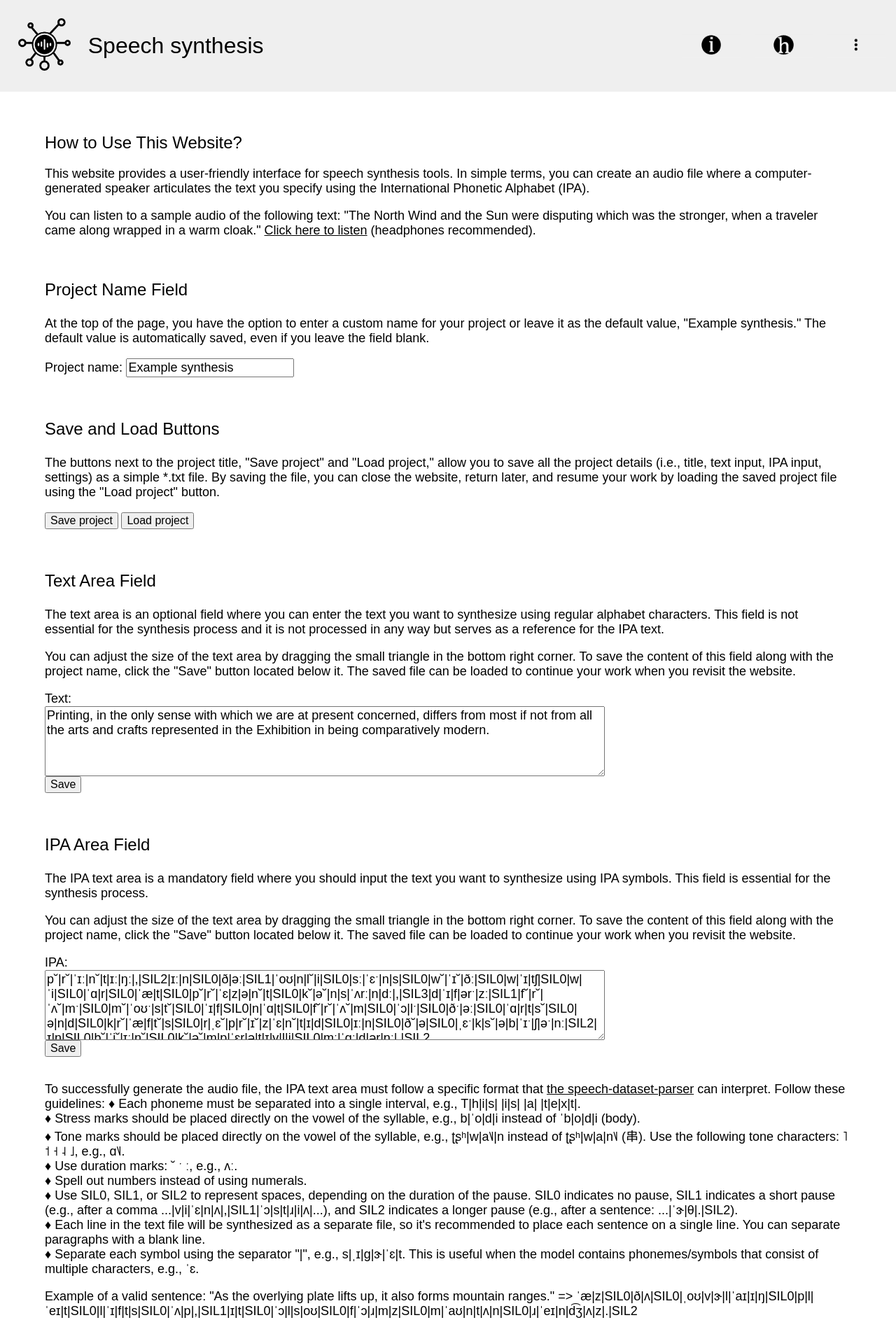
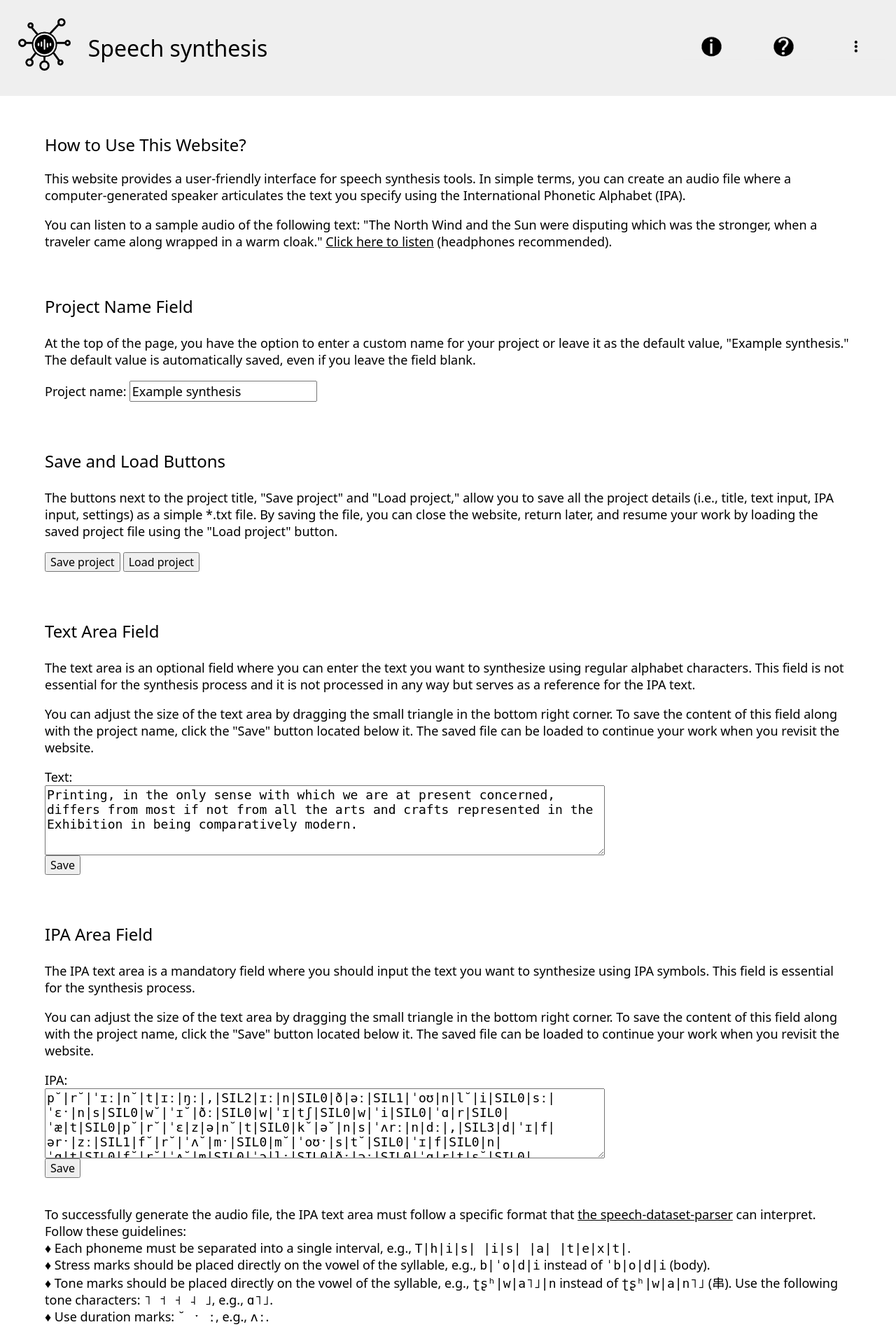
Before and after one commit to ntlprzybysz/synthesis-gui, a Django app: page /synthesis/help/ in a window 1280 px wide. Shown: the top 1896 px of the page at 70% size. Run offline with Django 4.2, Linux system fonts and the light colour scheme.

Commit message:
Changed some CSS and HTML problems, fixed uncached problems, adjusted screenshots accordingly

```diff
--- a/synthesis/static/base.css
+++ b/synthesis/static/base.css
@@ -1,5 +1,5 @@
 body {
-    font-family: Deja Vu Serif, sans-serif;
+    font-family: Noto Sans, sans-serif;
     font-size: medium;
     margin: 0;
     padding: 0;
@@ -7,9 +7,14 @@ body {
 
 input,
 label,
-p,
-textarea {
-    font-family: Deja Vu Serif, sans-serif;
+p {
+    font-family: Noto Sans, sans-serif;
+    font-size: large;
+}
+
+textarea,
+.code {
+    font-family: Andale Mono, monospace;
     font-size: large;
 }
 
@@ -27,7 +32,7 @@ a:hover {
 }
 
 h1 {
-    font-family: Deja Vu Serif, sans-serif;
+    font-family: Noto Sans, sans-serif;
     font-size: xx-large;
     font-weight: normal;
     margin-left: 20px;
@@ -37,7 +42,7 @@ h1 {
 
 h2,
 h3 {
-    font-family: Deja Vu Serif, sans-serif;
+    font-family: Noto Sans, sans-serif;
     font-size: x-large;
     font-weight: normal;
     text-decoration: none;
@@ -45,7 +50,7 @@ h3 {
 
 select,
 select option {
-    font-family: Deja Vu Serif, sans-serif;
+    font-family: Noto Sans, sans-serif;
     font-size: medium;
 }
 
@@ -113,7 +118,7 @@ textarea {
 .primary-button,
 #synthesize-button {
     font-size: medium;
-    font-family: Deja Vu Serif, sans-serif;
+    font-family: Noto Sans, sans-serif;
     text-align: center;
 }
 
@@ -127,7 +132,7 @@ textarea {
     background-color: white;
     border: 1px;
     font-size: large;
-    font-family: Deja Vu Serif, sans-serif;
+    font-family: Noto Sans, sans-serif;
     text-align: center;
     padding: 10px 5px;
 }
@@ -136,7 +141,7 @@ textarea {
     background-color: white;
     border: 1px;
     font-size: large;
-    font-family: Deja Vu Serif, sans-serif;
+    font-family: Noto Sans, sans-serif;
     text-align: center;
     padding: 5px 15px;
 }
--- a/synthesis/templates/help.html
+++ b/synthesis/templates/help.html
@@ -73,29 +73,40 @@
     <p>
         To successfully generate the audio file, the IPA text area must follow a specific format that
         <a href="https://pypi.org/project/speech-dataset-parser/">the speech-dataset-parser</a> can interpret.
-        Follow these guidelines:
-        &diams; Each phoneme must be separated into a single interval, e.g., T|h|i|s| |i|s| |a| |t|e|x|t|.<br>
-        &diams; Stress marks should be placed directly on the vowel of the syllable, e.g., b|ˈo|d|i instead of ˈb|o|d|i (body).<br>
-        &diams; Tone marks should be placed directly on the vowel of the syllable, e.g., ʈʂʰ|w|a˥˩|n instead of ʈʂʰ|w|a|n˥˩ (串).
-        Use the following tone characters: ˥ ˦ ˧ ˨ ˩, e.g., ɑ˥˩.<br>
-        &diams; Use duration marks: ˘ ˑ ː, e.g., ʌː.<br>
+        Follow these guidelines:<br>
+
+        &diams; Each phoneme must be separated into a single interval, e.g., <span class="code">T|h|i|s| |i|s| |a| |t|e|x|t|</span>.<br>
+
+        &diams; Stress marks should be placed directly on the vowel of the syllable, e.g., <span class="code">b|ˈo|d|i</span> instead of
+        <span class="code">ˈb|o|d|i</span> (body).<br>
+
+        &diams; Tone marks should be placed directly on the vowel of the syllable, e.g., <span class="code">ʈʂʰ|w|a˥˩|n</span> instead of
+        <span class="code">ʈʂʰ|w|a|n˥˩</span> (串).
+        Use the following tone characters:  <span class="code">˥ ˦ ˧ ˨ ˩</span>, e.g., <span class="code">ɑ˥˩</span>.<br>
+
+        &diams; Use duration marks: <span class="code">˘ ˑ ː</span>, e.g., <span class="code">ʌː</span>.<br>
+
         &diams; Spell out numbers instead of using numerals.<br>
-        &diams; Use SIL0, SIL1, or SIL2 to represent spaces, depending on the duration of the pause. SIL0 indicates no pause,
-        SIL1 indicates a short pause (e.g., after a comma ...|v|i|ˈɛ|n|ʌ|,|SIL1|ˈɔ|s|t|ɹ|i|ʌ|...), and SIL2 indicates
-        a longer pause (e.g., after a sentence: ...|ˈɝ|θ|.|SIL2).<br>
+
+        &diams; Use <span class="code">SIL0</span>, <span class="code">SIL1</span>, or <span class="code">SIL2</span> to represent spaces,
+        depending on the duration of the pause. <span class="code">SIL0</span> indicates no pause, <span class="code">SIL1</span> indicates
+        a short pause (e.g., after a comma <span class="code">...|v|i|ˈɛ|n|ʌ|,|SIL1|ˈɔ|s|t|ɹ|i|ʌ|...</span>), and
+        <span class="code">SIL2</span> indicates a longer pause (e.g., after a sentence: <span class="code">...|ˈɝ|θ|.|SIL2</span>).<br>
+
         &diams; Each line in the text file will be synthesized as a separate file, so it's recommended to place each sentence
         on a single line. You can separate paragraphs with a blank line.<br>
-        &diams; Separate each symbol using the separator "|", e.g., s|ˌɪ|ɡ|ɝ|ˈɛ|t. This is useful when the model contains
-        phonemes/symbols that consist of multiple characters, e.g., ˈɛ.<br>
+
+        &diams; Separate each symbol using the separator "<span class="code">|</span>", e.g., <span class="code">s|ˌɪ|ɡ|ɝ|ˈɛ|t</span>.
+        This is useful when the model contains phonemes/symbols that consist of multiple characters, e.g., <span class="code">ˈɛ</span>.<br>
     </p>
     <p>
         Example of a valid sentence: "As the overlying plate lifts up, it also forms mountain ranges." =>
-        ˈæ|z|SIL0|ð|ʌ|SIL0|ˌoʊ|v|ɝ|l|ˈaɪ|ɪ|ŋ|SIL0|p|l|ˈeɪ|t|SIL0|l|ˈɪ|f|t|s|SIL0|ˈʌ|p|,|SIL1|ɪ|t|SIL0|ˈɔ|l|s|oʊ|SIL0|f|ˈɔ|ɹ|m|z|SIL0|m|ˈaʊ|n|t|ʌ|n|SIL0|ɹ|ˈeɪ|n|d͡ʒ|ʌ|z|.|SIL2
+        <span class="code">ˈæ|z|SIL0|ð|ʌ|SIL0|ˌoʊ|v|ɝ|l|ˈaɪ|ɪ|ŋ|SIL0|p|l|ˈeɪ|t|SIL0|l|ˈɪ|f|t|s|SIL0|ˈʌ|p|,|SIL1|ɪ|t|SIL0|ˈɔ|l|s|oʊ|SIL0|f|ˈɔ|ɹ|m|z|SIL0|m|ˈaʊ|n|t|ʌ|n|SIL0|ɹ|ˈeɪ|n|d͡ʒ|ʌ|z|.|SIL2</span>
     </p>
     <p>
         Example of an invalid sentence: "Digestion is a vital process which involves the breakdown of
         food into smaller and smaller components, until they can be absorbed and assimilated into the body."
-        => daɪˈʤɛsʧʌn ɪz ʌ ˈvaɪtʌl ˈpɹɑˌsɛs wɪʧ ɪnˈvɑlvz ðʌ ˈbɹeɪkˌdaʊn ʌv fud ˈɪntu ˈsmɔlɝ ænd ˈsmɔlɝ kʌmˈpoʊnʌnts, ʌnˈtɪl ðeɪ kæn bi ʌbˈzɔɹbd ænd ʌˈsɪmʌˌleɪtɪd ˈɪntu ðʌ ˈbɑdi.
+        => <span class="code">daɪˈʤɛsʧʌn ɪz ʌ ˈvaɪtʌl ˈpɹɑˌsɛs wɪʧ ɪnˈvɑlvz ðʌ ˈbɹeɪkˌdaʊn ʌv fud ˈɪntu ˈsmɔlɝ ænd ˈsmɔlɝ kʌmˈpoʊnʌnts, ʌnˈtɪl ðeɪ kæn bi ʌbˈzɔɹbd ænd ʌˈsɪmʌˌleɪtɪd ˈɪntu ðʌ ˈbɑdi.</span>
     </p><br>
 
     <h3>IPA Chart</h3>
--- a/synthesis/templates/home.html
+++ b/synthesis/templates/home.html
@@ -26,19 +26,19 @@
                                 <li>
                                         <button type="button" id="about-button" class="nav-button"
                                                 onclick="window.location.href='/synthesis/about';"><img
-                                                        src="{% static 'graphics/info_btn_transparent.png' %}"
+                                                        src="{% static 'graphics/info_btn.png' %}"
                                                         style="width: 40%; height: auto;"></button>
                                 </li>
                                 <li>
                                         <button type="button" id="help-button" class="nav-button"
                                                 onclick="window.location.href='/synthesis/help';"><img
-                                                        src="{% static 'graphics/help_btn_transparent.png' %}"
+                                                        src="{% static 'graphics/help_btn.png' %}"
                                                         style="width: 40%; height: auto;"></button>
                                 </li>
                                 <li>
                                         <button type="button" id="menu-button" class="nav-button"
                                                 onclick="window.location.href='/synthesis/home';"><img
-                                                        src="{% static 'graphics/menu_btn_transparent.png' %}"
+                                                        src="{% static 'graphics/menu_btn.png' %}"
                                                         style="width: 40%; height: auto;"></button>
                                 </li>
                         </div>
@@ -61,10 +61,12 @@
                                         </li>
                                         <li>
                                                 <button type="button" id="save-project-button" class="primary-button"
+                                                        style="position: absolute; right: 14em; transform: translateY(-50%);"
                                                         onclick="saveProject()">Save project</button>
                                         </li>
                                         <li>
                                                 <button type="button" id="load-project-button" class="primary-button"
+                                                        style="position: absolute; right: 6em; transform: translateY(-50%);"
                                                         onclick="loadProject()">Load project</button>
                                         </li>
                                 </ul>
```
Also changed, not shown: synthesis/templates/synthesized.html (+5 -3 lines), README.md, synthesis/static/graphics/help_btn.png (added), synthesis/static/graphics/help_btn_transparent.png (deleted), synthesis/static/graphics/info_btn.png (added), synthesis/static/graphics/info_btn_transparent.png (deleted), synthesis/static/graphics/menu_btn.png (renamed from synthesis/static/graphics/menu_btn_transparent.png), 6 other files.
